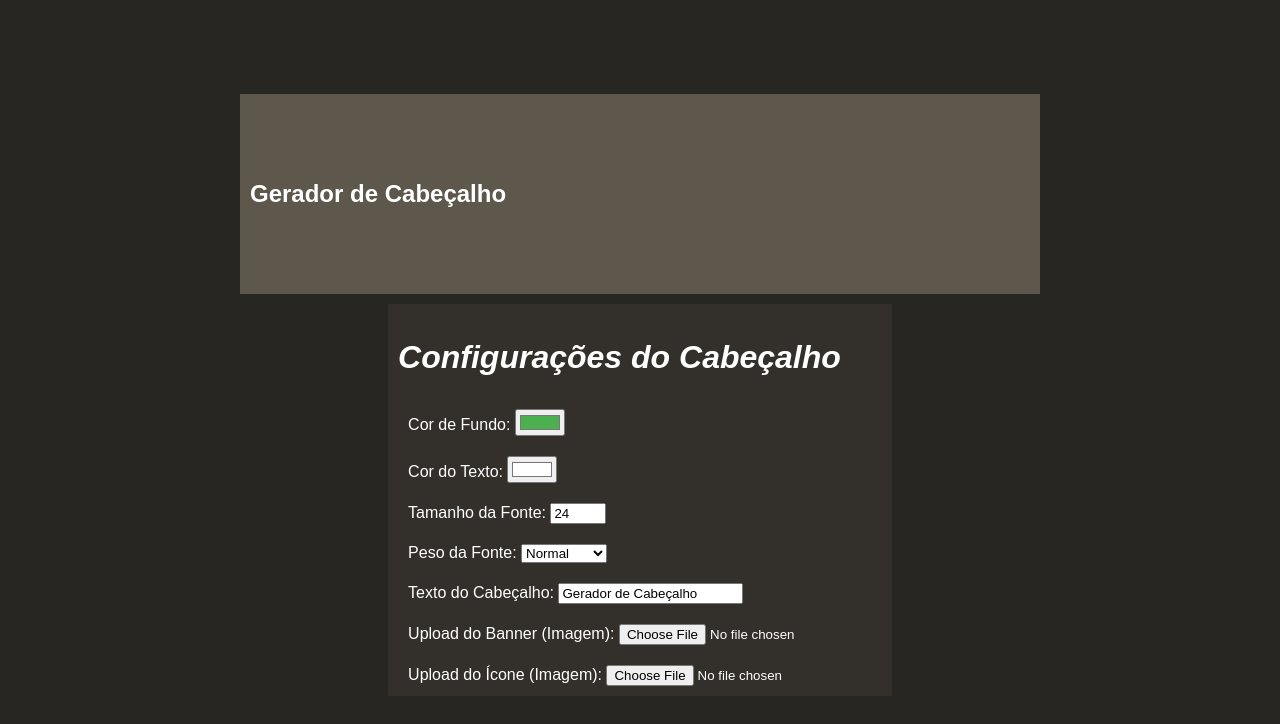
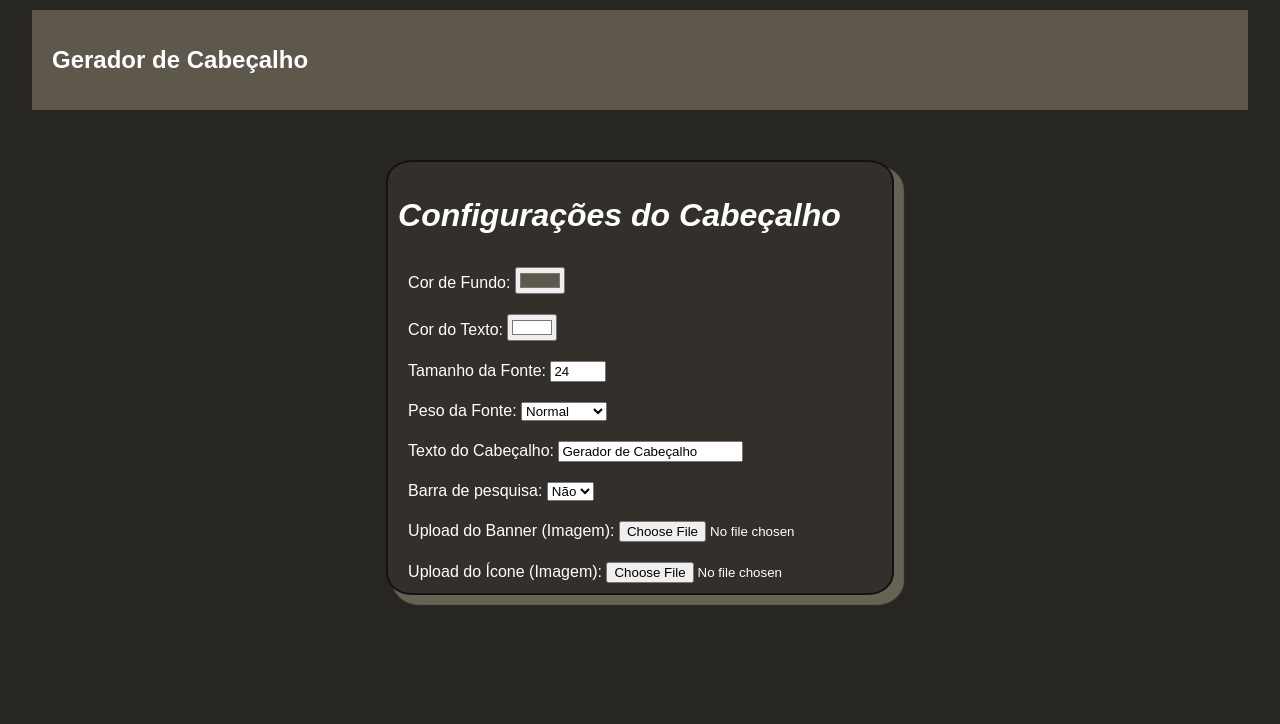
Before and after one commit to gui-fagundes/JavaScript_HeaderPreview, a plain HTML site: page index.html in a window 1280 px wide. Drawn offline with Linux system fonts and the light colour scheme.

Commit message:
feat: add search bar Option

```diff
--- a/index.html
+++ b/index.html
@@ -18,6 +18,7 @@
         />
         <h2 id="headerTitle">Gerador de Cabeçalho</h2>
       </div>
+      <div><input type="text" id="headerSearch" style="display: none; padding-left: 8px; padding-right: 8px; height: 20px; margin-right: 20px;" placeholder="Pesquisa"></div>
     </div>
     <div id="editor-configs">
       <h1 id="config-title">Configurações do Cabeçalho</h1>
@@ -25,7 +26,7 @@
       <form id="configForm">
         <div>
           <label for="bgColor">Cor de Fundo:</label>
-          <input type="color" id="bgColor" name="bgColor" value="#4CAF50" />
+          <input type="color" id="bgColor" name="bgColor" value="#5d584b" />
         </div>
         <div>
           <label for="textColor">Cor do Texto:</label>
@@ -66,6 +67,13 @@
           />
         </div>
         <div>
+          <label for="searchBox">Barra de pesquisa: </label>
+          <select name="searchBox" id="searchBox">
+            <option value="false">Não</option>
+            <option value="true">Sim</option>
+          </select>
+        </div>
+        <div>
           <label for="bannerUpload">Upload do Banner (Imagem):</label>
           <input
             type="file"
--- a/main.js
+++ b/main.js
@@ -59,4 +59,15 @@ document.getElementById("iconUpload").addEventListener("change", (e) => {
   } else {
     headerIcon.style.display = "none"; // Se não há ícone, esconda o ícone
   }
-})
+});
+
+document.getElementById("searchBox").addEventListener("change", (e) => {
+  e.preventDefault();
+  const searchBar = document.getElementById("searchBox").value;
+  const search = document.getElementById("headerSearch");
+  if (searchBar === "true") {
+    search.style.display = "block";
+  } else {
+    search.style.display = "none";
+  }
+});
--- a/styles.css
+++ b/styles.css
@@ -7,7 +7,7 @@ body {
     display: flex;
     flex-direction: column;
     align-items: center;
-    justify-content: center;
+    justify-content: start;
     min-height: 100vh;
     background-color:  #282623;
     color: white;
@@ -28,14 +28,15 @@ body {
 
   #headerPreview {
     width: 100%;
-    max-width: 800px;
+    max-width: 95vw;
+    margin-top: 10px;
     text-align: center;
-    height: 200px;
+    height: 100px;
     background-size: cover;
     background-position: center;
     display: flex;
-    align-items: space-between;
-    justify-content: center;
+    align-items: center;
+    justify-content: space-around;
     transition: background-image 0.3s ease;
     background-color: #5d584b;
   }
@@ -46,7 +47,7 @@ body {
     justify-content: start;
     gap: 10px;
     width: 100%;
-    margin-left: 10px;
+    margin-left: 20px;
   }
 
   #headerTitle {
@@ -62,11 +63,14 @@ body {
 
   #editor-configs {
     background-color: #33302b;
-    margin-top: 10px;
-    margin-bottom: 10px;
+    margin-top: 50px;
+    margin-bottom: 50px;
     padding: 10px;
     padding-top: 0px;
     max-width: 100vw;
+    box-shadow: 8px 8px 1px 2px #676253;
+    border: 2px solid #121212;
+    border-radius: 5%;
   }
   #config-title {
     font-weight: bold;
```
